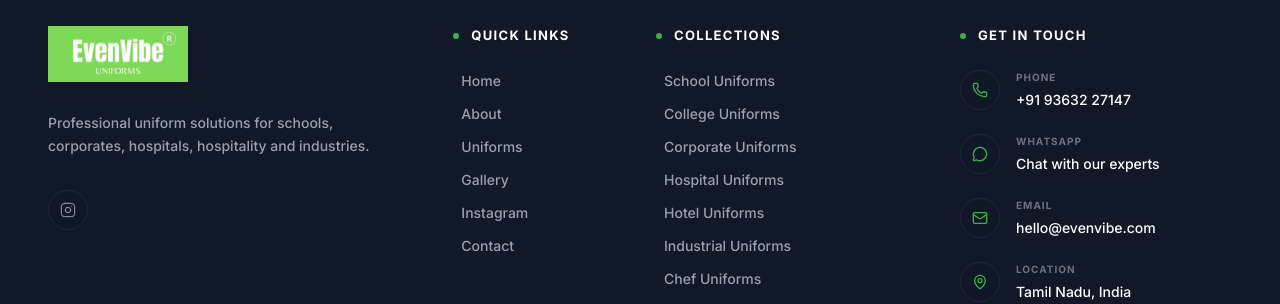
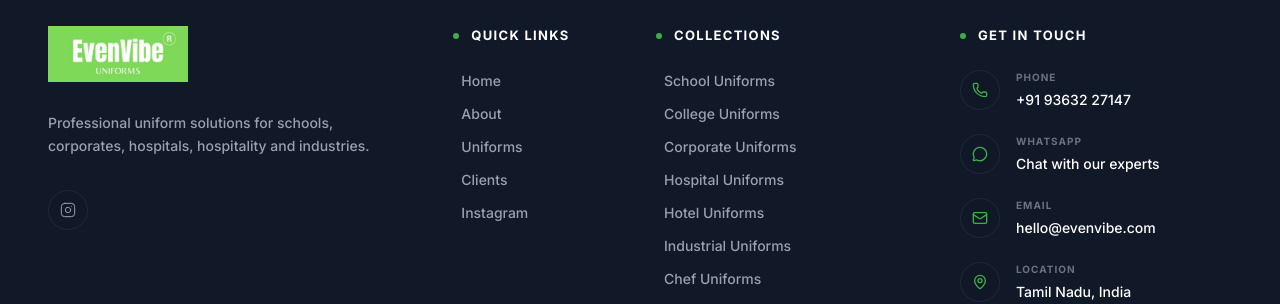
Before and after one commit to hellodrakvex-oss/evenvibeuniforms, a Next.js app: page / in a window 1280 px wide. Shown: the part 7187-7491 px from the top of the page. Built offline with nearby package versions, Linux system fonts and the light colour scheme.

Commit message:
Update EVENVIBE website

```diff
--- a/src/components/layout/Footer.tsx
+++ b/src/components/layout/Footer.tsx
@@ -75,7 +75,7 @@ export default function Footer() {
               <div className="w-1.5 h-1.5 rounded-full bg-[#3FAE49]" /> QUICK LINKS
             </h4>
             <ul className="flex flex-col gap-3">
-              {['Home', 'About', 'Uniforms', 'Gallery', 'Instagram', 'Contact'].map(link => (
+              {['Home', 'About', 'Uniforms', 'Clients', 'Instagram'].map(link => (
                 <li key={link}>
                   <Link href={`/#${link.toLowerCase()}`} className="text-gray-400 text-[14px] font-medium hover:text-[#3FAE49] transition-colors flex items-center gap-2 group">
                     <span className="w-0 h-[1px] bg-[#3FAE49] transition-all duration-300 group-hover:w-3" />
```
